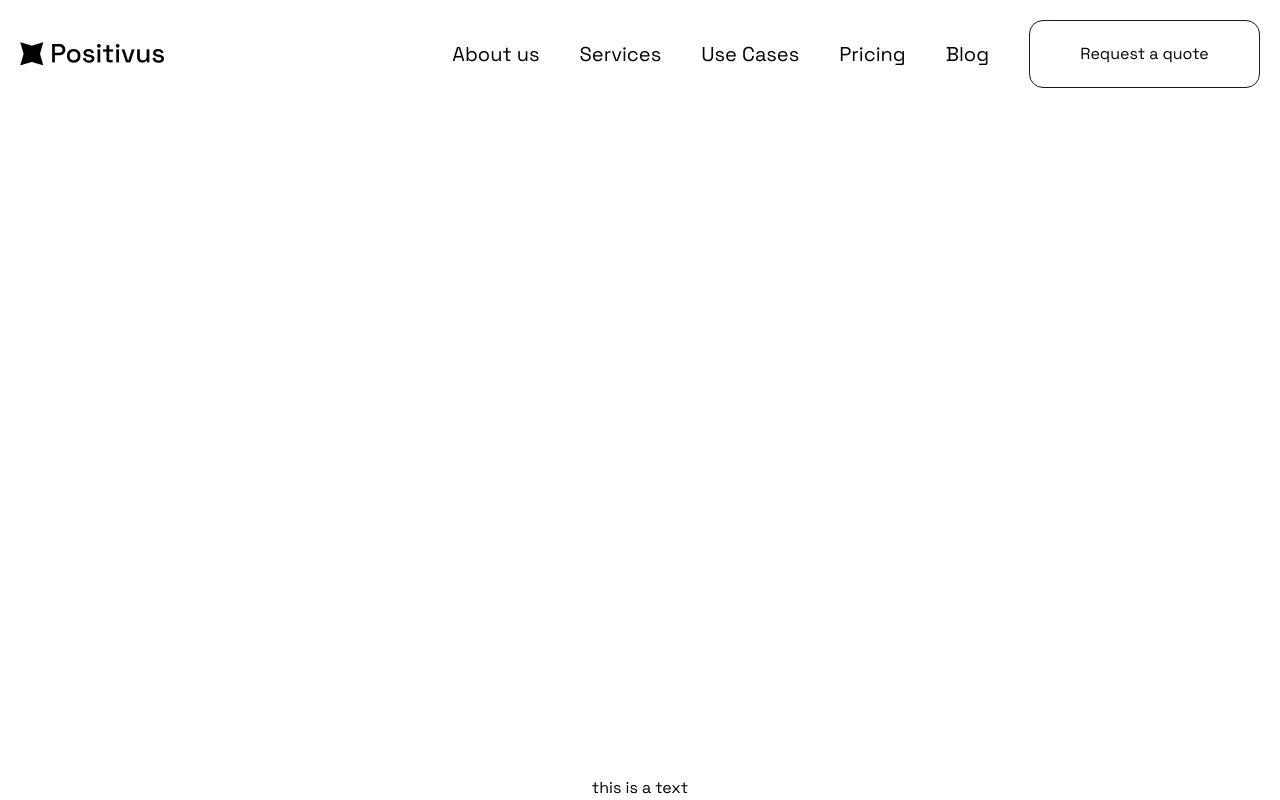
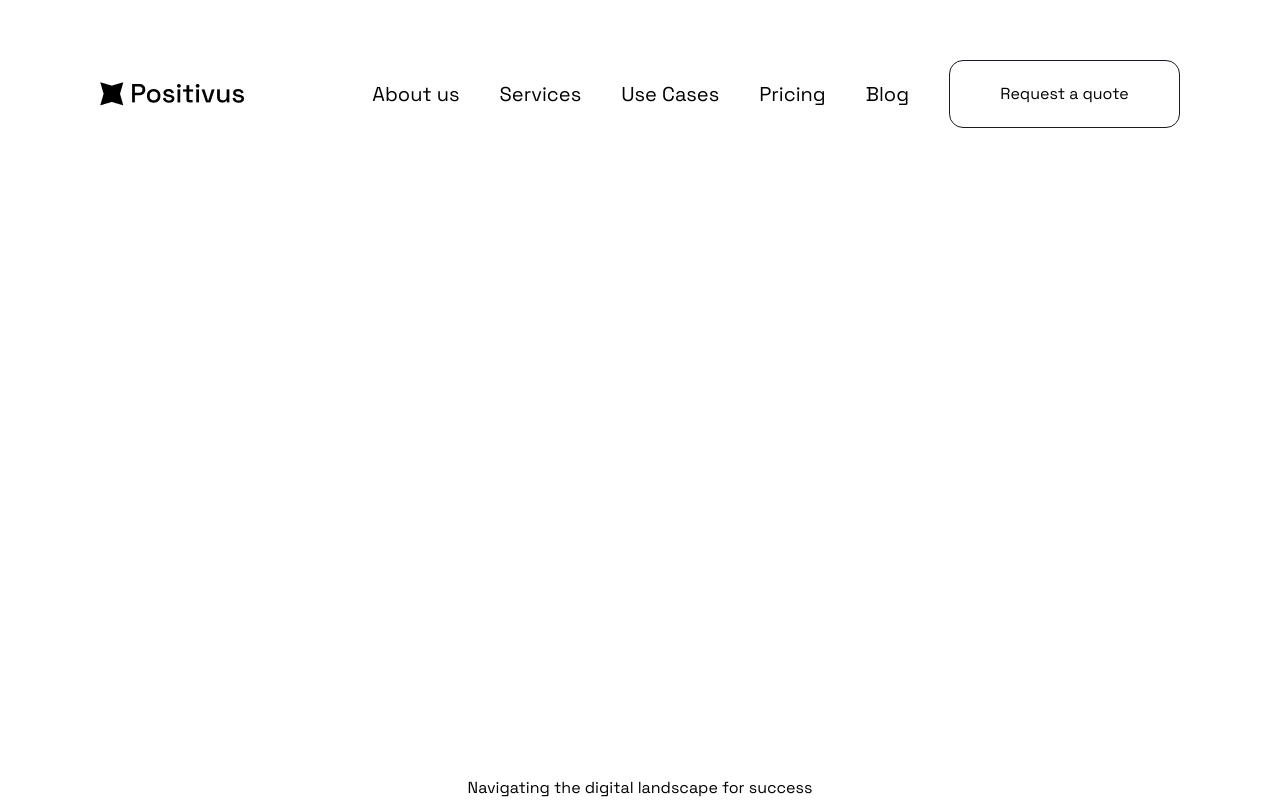
Before and after one commit to imhilla/positivus, a Next.js app in the folder positivus/: page / in a window 1280 px wide. Built offline with nearby package versions, Linux system fonts and the light colour scheme.

Commit message:
update styles

```diff
--- /dev/null
+++ b/positivus/src/Hooks/resizeHooks.tsx
@@ -0,0 +1,30 @@
+import { useState, useEffect } from 'react';
+
+const useIsMobile = () => {
+  const [isMobile, setIsMobile] = useState(false);
+
+  useEffect(() => {
+    const handleResize = () => {
+      const screenWidth = window.innerWidth;
+      // You can adjust the width threshold based on your desired breakpoint
+      const isMobileView = screenWidth < 768; // Example breakpoint: 768px
+
+      setIsMobile(isMobileView);
+    };
+
+    // Initial check on mount
+    handleResize();
+
+    // Add event listener to update when the window is resized
+    window.addEventListener('resize', handleResize);
+
+    // Clean up the event listener when the component unmounts
+    return () => {
+      window.removeEventListener('resize', handleResize);
+    };
+  }, []);
+
+  return isMobile;
+};
+
+export default useIsMobile;
--- a/positivus/src/app/Components/Header.tsx
+++ b/positivus/src/app/Components/Header.tsx
@@ -2,10 +2,15 @@ import React from 'react'
 import Image from 'next/image'
 import Logo from '../../../public/Logo.png'
 import Burger from '../../../public/burger.png'
+import useIsMobile from '@/Hooks/resizeHooks'
 export default function Header() {
+  const isMobile = useIsMobile()
 
   return (
-    <div className='flex w-screen justify-between items-center p-5'>
+    <div
+      style={{ paddingRight: isMobile ? 30 : 100, paddingLeft: isMobile ? 30 : 100 }}
+      className='flex w-screen justify-between items-center'
+    >
       <Image
         style={{ width: 144, height: 23.16 }}
         src={Logo}
--- /dev/null
+++ b/positivus/src/app/Components/Hero.tsx
@@ -0,0 +1,9 @@
+import React from 'react'
+
+export default function Hero() {
+  return (
+    <div>
+      <h1>Navigating the digital landscape for success</h1>
+    </div>
+  )
+}
--- a/positivus/src/app/page.tsx
+++ b/positivus/src/app/page.tsx
@@ -1,11 +1,18 @@
+'use client'
 import Header from './Components/Header'
 import { space_grotesk } from '../../styles/fonts'
+import Hero from './Components/Hero'
+import useIsMobile from '@/Hooks/resizeHooks'
 
 export default function Home() {
+  const isMobile = useIsMobile()
+
   return (
-    <main style={space_grotesk.style} className="flex min-h-screen min-w-screen w-full flex-col items-center justify-between">
+    <main
+      style={{ ...space_grotesk.style, paddingTop: isMobile ? 30 : 60 }}
+      className="flex min-h-screen min-w-screen w-full flex-col items-center justify-between">
       <Header />
-      this is a text
+      <Hero />
     </main>
   )
 }
```
